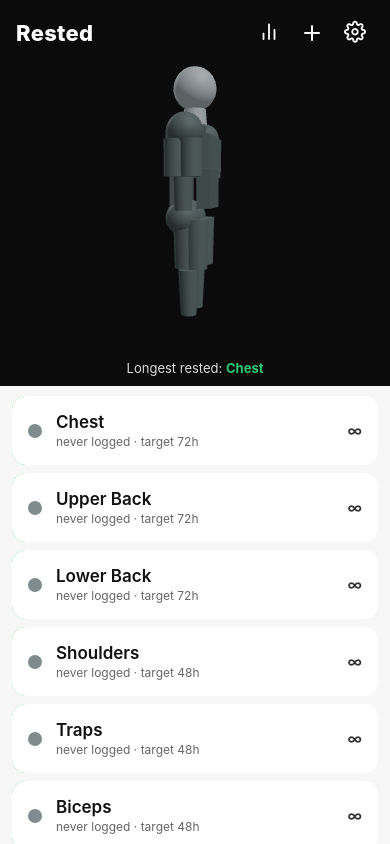
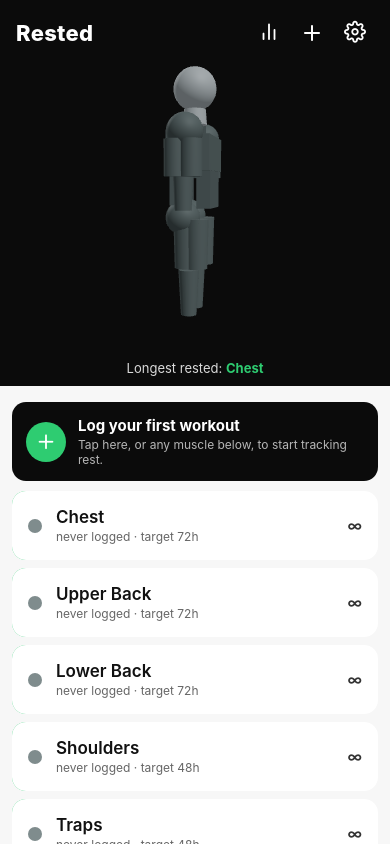
Before and after one commit to Ali0600/fitness-app, a React Native app: screen / in a window 390 px wide. Built offline with nearby package versions, Linux system fonts and the light colour scheme.

Commit message:
Added empty-state hint card on main screen prompting first workout log

```diff
--- a/app/screens/MainScreen.js
+++ b/app/screens/MainScreen.js
@@ -21,7 +21,7 @@
 import { useNotifications } from '../hooks/useNotifications';
 
 export default function MainScreen() {
-  const { logWorkout } = useAppState();
+  const { logWorkout, workoutLog } = useAppState();
   const { isLoading } = useAppLoading();
   const stats = useMuscleStats();
   useNotifications();
@@ -97,6 +97,28 @@
         renderItem={renderItem}
         keyExtractor={(m) => m.id}
         contentContainerStyle={styles.listContent}
+        ListHeaderComponent={
+          workoutLog.length === 0 ? (
+            <TouchableOpacity
+              style={styles.emptyCard}
+              activeOpacity={0.85}
+              onPress={() => {
+                setLogInitialIds([]);
+                setLogOpen(true);
+              }}
+            >
+              <View style={styles.emptyIconCircle}>
+                <Feather name="plus" size={22} color="white" />
+              </View>
+              <View style={styles.emptyTextCol}>
+                <Text style={styles.emptyTitle}>Log your first workout</Text>
+                <Text style={styles.emptySubtitle}>
+                  Tap here, or any muscle below, to start tracking rest.
+                </Text>
+              </View>
+            </TouchableOpacity>
+          ) : null
+        }
       />
 
       <LogWorkoutModal
@@ -143,4 +165,26 @@
   bodyLabelText: { color: 'rgba(255,255,255,0.85)', fontSize: 13 },
   bodyLabelBold: { color: '#2ecc71', fontWeight: '700' },
   listContent: { paddingVertical: 6, paddingBottom: 30 },
+  emptyCard: {
+    flexDirection: 'row',
+    alignItems: 'center',
+    marginHorizontal: 12,
+    marginTop: 10,
+    marginBottom: 6,
+    padding: 14,
+    borderRadius: 14,
+    backgroundColor: '#0b0b0b',
+  },
+  emptyIconCircle: {
+    width: 40,
+    height: 40,
+    borderRadius: 20,
+    backgroundColor: '#2ecc71',
+    alignItems: 'center',
+    justifyContent: 'center',
+    marginRight: 12,
+  },
+  emptyTextCol: { flex: 1 },
+  emptyTitle: { color: 'white', fontSize: 15, fontWeight: '700' },
+  emptySubtitle: { color: 'rgba(255,255,255,0.7)', fontSize: 12, marginTop: 2 },
 });
```
